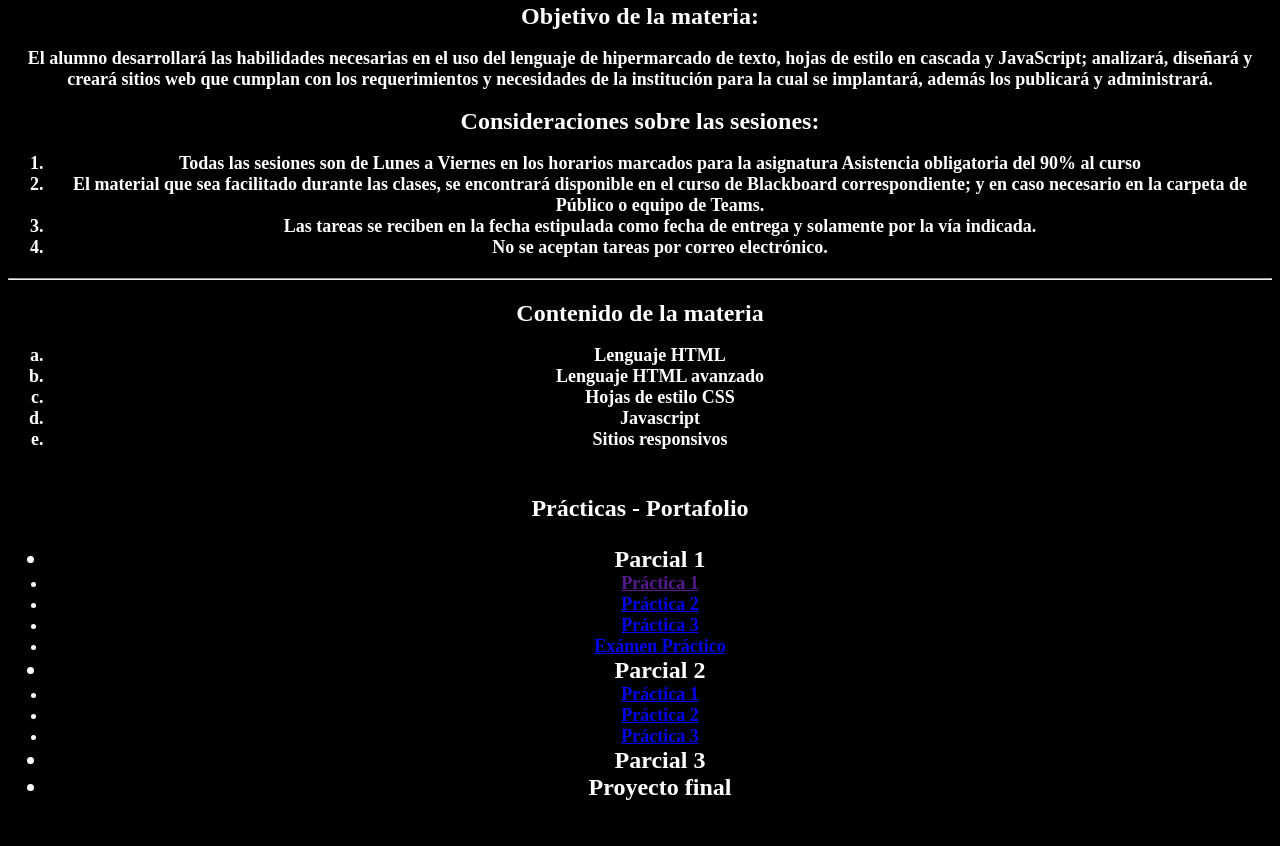
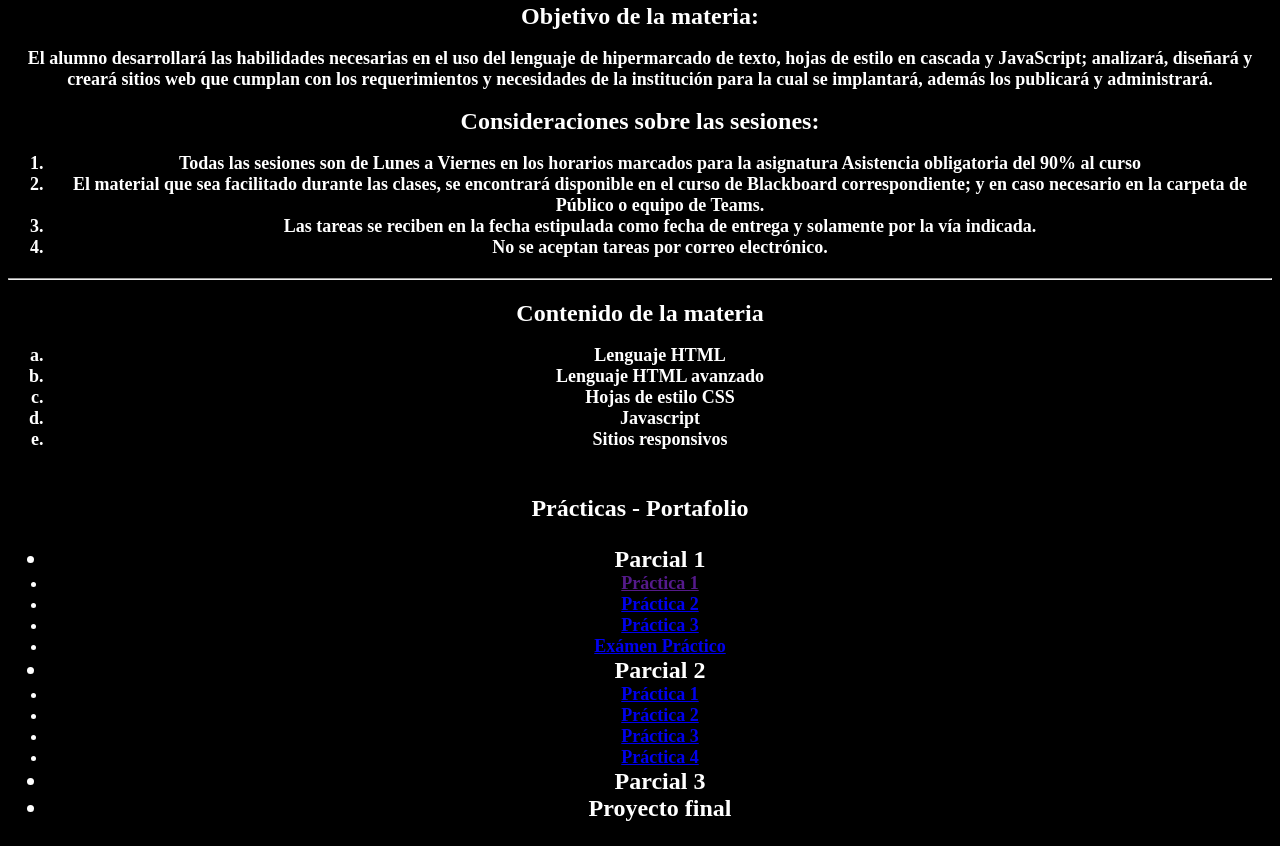
Before and after one commit to alessandromtzz/portafolioaless, a plain HTML site: page index.html in a window 1280 px wide. Shown: the part 1063-1909 px from the top of the page. Before the commit the page ends 1888 px from the top, so only its background shows below. Drawn offline with Linux system fonts and the light colour scheme.

Commit message:
Update index.html

```diff
--- a/index.html
+++ b/index.html
@@ -67,6 +67,7 @@
 		<li style="font-size:18px;"><a href="ventas_187077.html">Práctica 1</a></li>
 		<li style="font-size:18px;"><a href="Practica Forms.html">Práctica 2</a></li>
 		<li style="font-size:18px;"><a href="Tablas.html">Práctica 3</a></li>
+		<li style="font-size:18px;"><a href="Barra Nav.html">Práctica 4</a></li>
         	<li>Parcial 3</li>
         	<li>Proyecto final</li>
     </ul>
```
